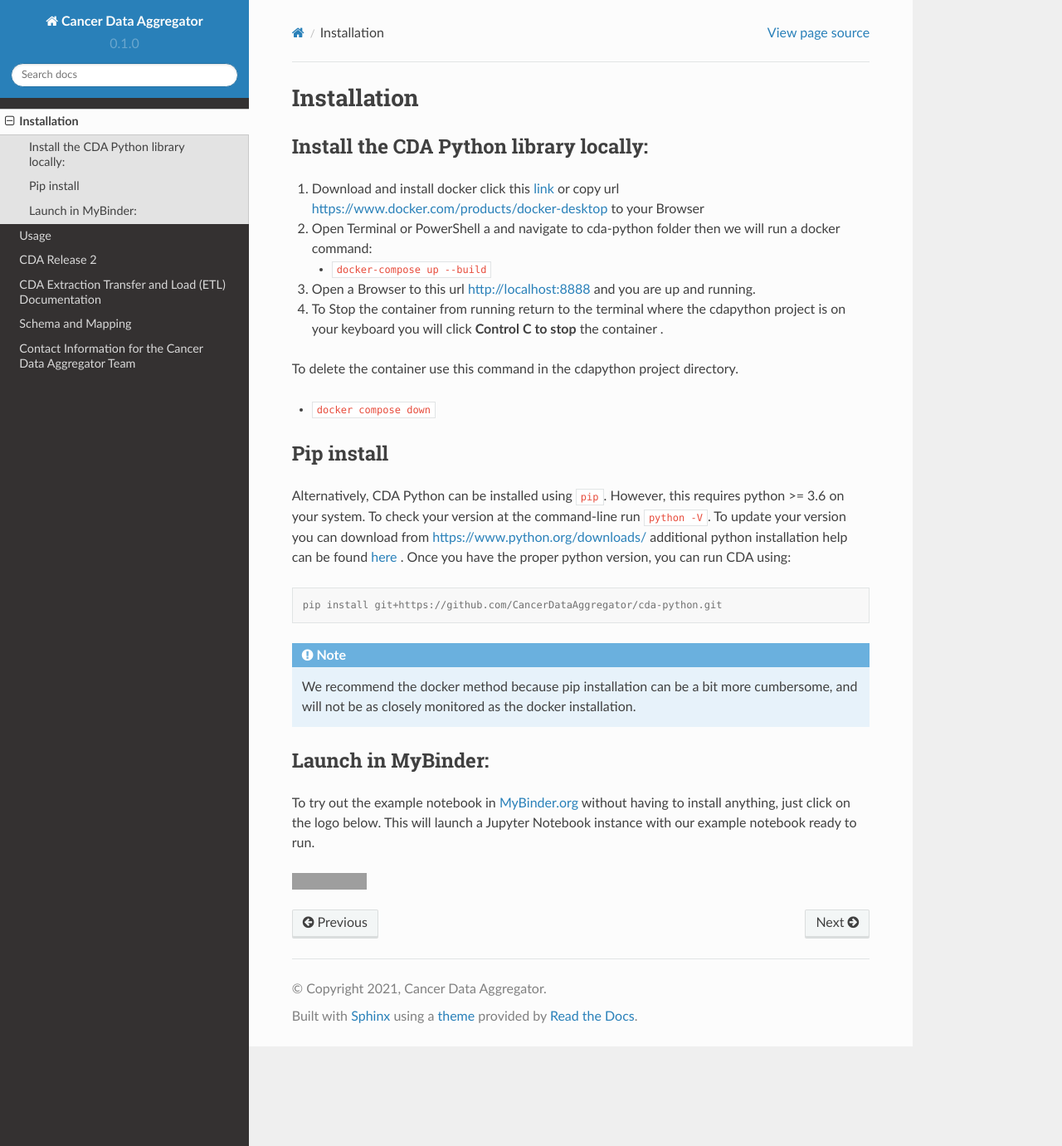
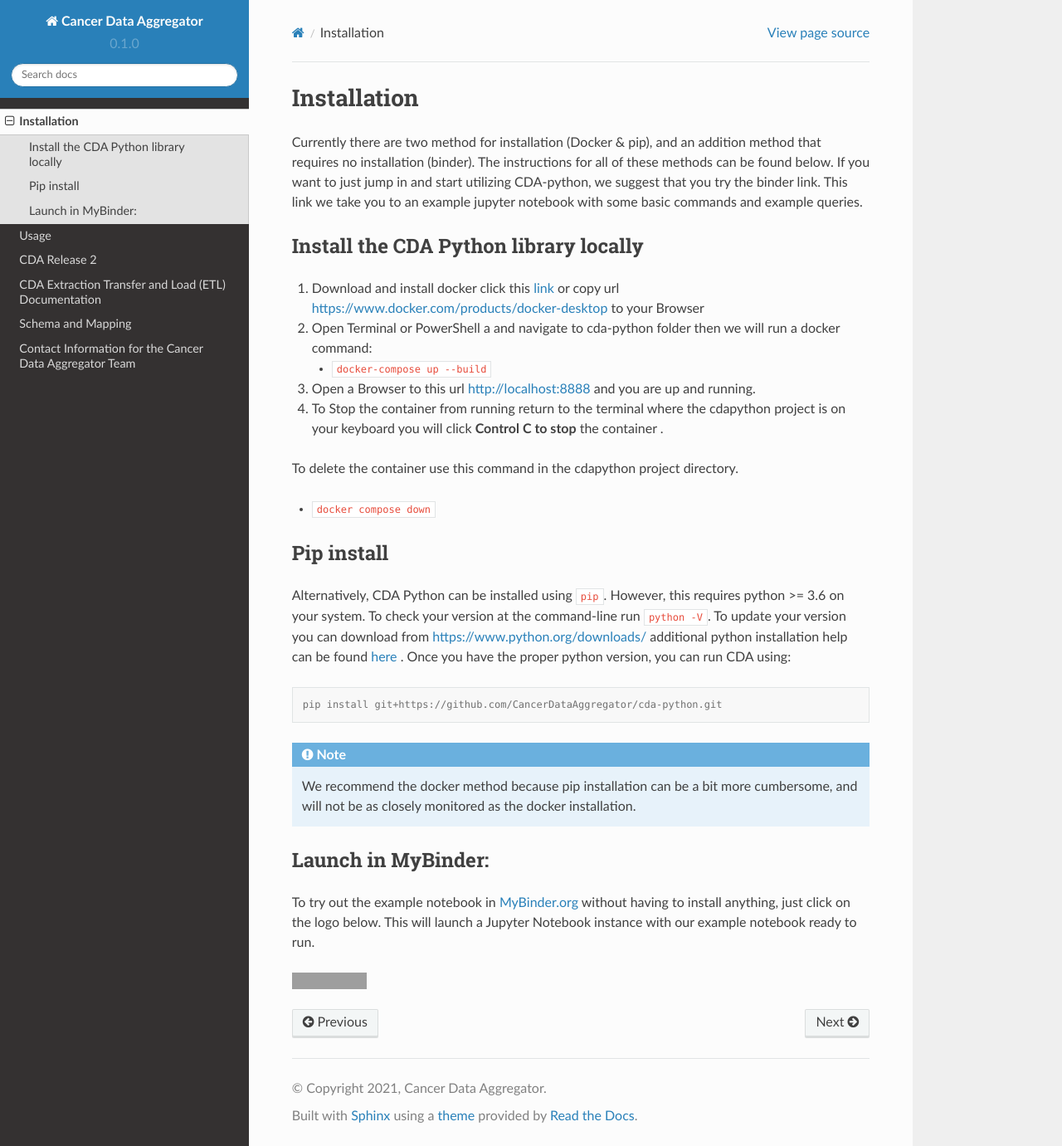
Before and after one commit to CancerDataAggregator/CDA-HelpDesk, a Sphinx documentation site: the page built from docs/source/Installation.rst, in a window 1280 px wide and 1381 px high. Shown: the whole window at 83% size. Built offline with Sphinx 7.4.7 and the Read the Docs theme 2.0.0, drawn with Linux system fonts in a browser that asks for light colours; grey boxes are pictures that could not be loaded.

Commit message:
Update Installation.rst

```diff
--- a/docs/source/Installation.rst
+++ b/docs/source/Installation.rst
@@ -3,8 +3,10 @@
 
 .. _installation:
 
+Currently there are two method for installation (Docker & pip), and an addition method that requires no installation (binder). The instructions for all of these methods can be found below. If you want to just jump in and start utilizing CDA-python, we suggest that you try the binder link. This link we take you to an example  jupyter notebook with some basic commands and example queries.
 
-Install the CDA Python library locally:
+
+Install the CDA Python library locally
 --------------------------------------
 
 1. Download and install docker click this `link <https://www.docker.com/products/docker-desktop/>`_ or copy url https://www.docker.com/products/docker-desktop to your Browser
```
